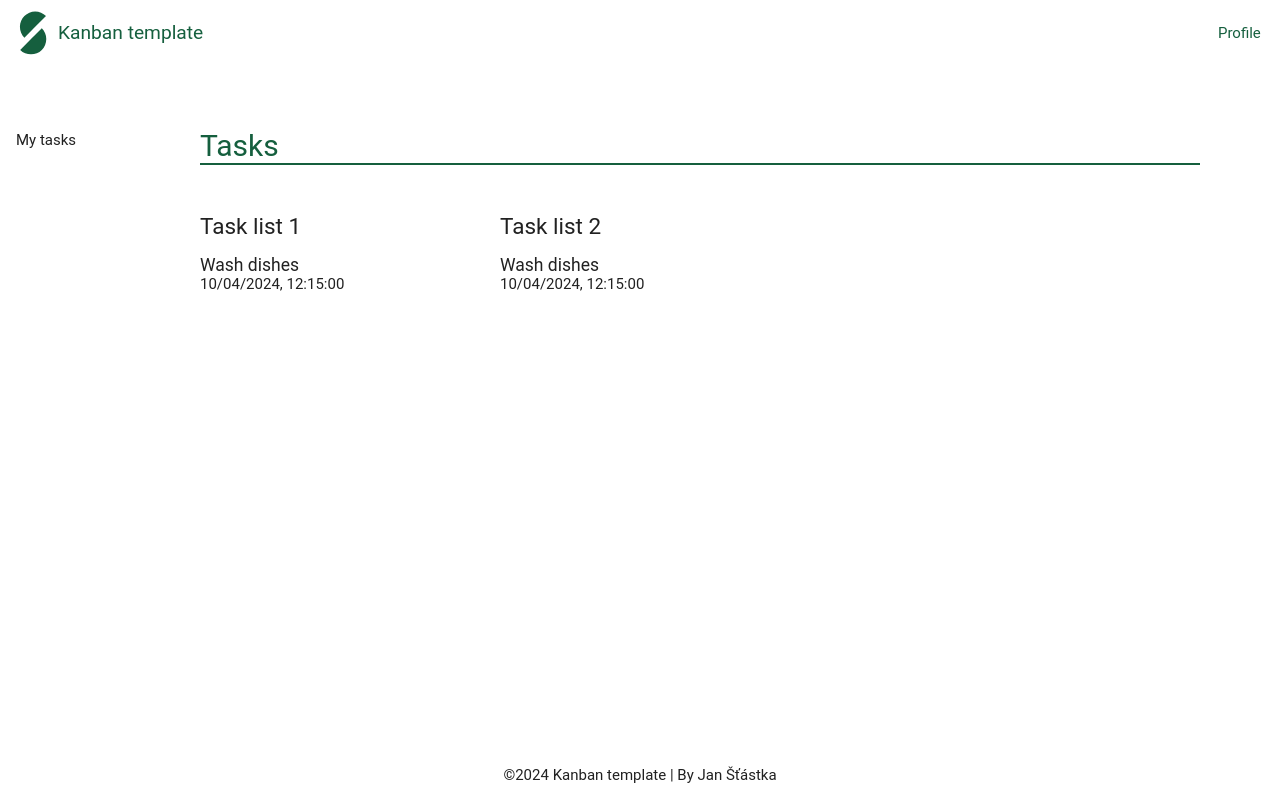
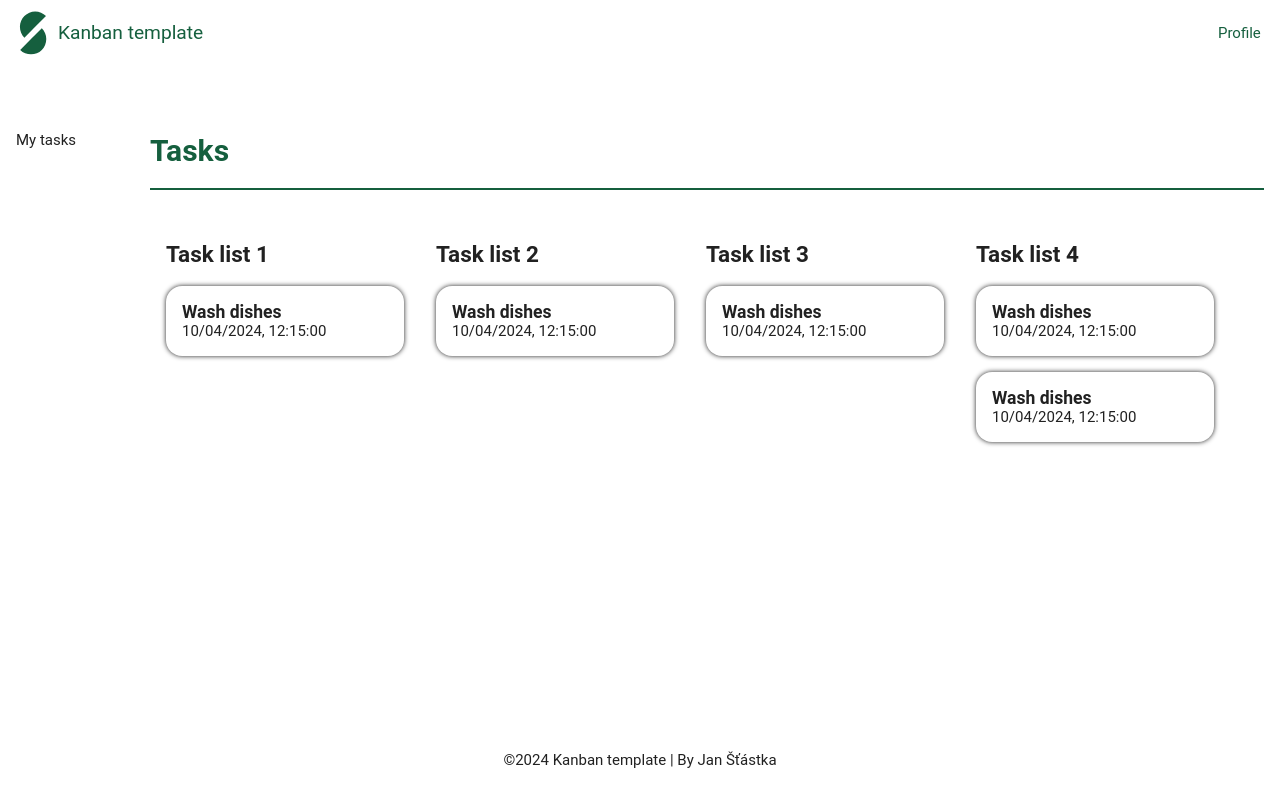
Before and after one commit to StastkaJan/vue-kanban, a Vue app: page / in a window 1280 px wide. Built offline with nearby package versions, Linux system fonts and the light colour scheme.

Commit message:
Adjusted and perfected design for tile layout

```diff
--- a/src/SidebarMenu.vue
+++ b/src/SidebarMenu.vue
@@ -17,7 +17,7 @@
 <style scoped>
 .basic-layout {
   display: grid;
-  grid-template-columns: minmax(100px, 200px) 1fr;
+  grid-template-columns: clamp(100px, 150px, 200px) 1fr;
 }
 
 nav {
--- a/src/assets/base.css
+++ b/src/assets/base.css
@@ -16,12 +16,11 @@
 *::before,
 *::after {
   box-sizing: border-box;
-  margin: 0;
-  font-weight: normal;
 }
 
 body {
   min-height: 100vh;
+  margin: 0;
   font-family: 'Roboto', Arial, Helvetica, sans-serif;
   font-size: 15px;
   color: var(--text-color);
--- a/src/components/TaskItem.vue
+++ b/src/components/TaskItem.vue
@@ -5,6 +5,21 @@ const { task } = defineProps<{ task: taskType }>()
 </script>
 
 <template>
-  <h3>{{ task.name }}</h3>
-  <span>{{ task.dueDate.toLocaleString('en-GB') }}</span>
+  <div draggable="true">
+    <h3>{{ task.name }}</h3>
+    <span>{{ task.dueDate.toLocaleString('en-GB') }}</span>
+  </div>
 </template>
+
+<style scoped>
+div {
+  margin: 1rem 0;
+  padding: 1rem;
+  border-radius: 1rem;
+  box-shadow: 0 0 .3rem var(--text-color);
+}
+
+h3 {
+  margin: 0;
+}
+</style>
--- a/src/components/TasksList.vue
+++ b/src/components/TasksList.vue
@@ -7,7 +7,7 @@ const { list } = defineProps<{ list: tasksListType }>()
 </script>
 
 <template>
-  <section>
+  <section @dragover.prevent>
     <h2>{{ list.name }}</h2>
 
     <div>
@@ -18,10 +18,8 @@ const { list } = defineProps<{ list: tasksListType }>()
 
 <style scoped>
 section {
-  width: 300px;
-}
-
-h2 {
-  margin-bottom: 1rem;
+  flex-shrink: 0;
+  width: 270px;
+  padding: 1rem;
 }
 </style>
--- a/src/views/TasksView.vue
+++ b/src/views/TasksView.vue
@@ -22,6 +22,30 @@ let lists = reactive<tasksListType[]>([{
     dueDate: new Date(2024, 3, 10, 12, 15),
     comments: []
   }]
+}, {
+  name: 'Task list 3',
+  tasks: [{
+    id: 1,
+    name: 'Wash dishes',
+    description: 'Lorem impsum dolor sit amet',
+    dueDate: new Date(2024, 3, 10, 12, 15),
+    comments: []
+  }]
+}, {
+  name: 'Task list 4',
+  tasks: [{
+    id: 1,
+    name: 'Wash dishes',
+    description: 'Lorem impsum dolor sit amet',
+    dueDate: new Date(2024, 3, 10, 12, 15),
+    comments: []
+  }, {
+    id: 2,
+    name: 'Wash dishes',
+    description: 'Lorem impsum dolor sit amet',
+    dueDate: new Date(2024, 3, 10, 12, 15),
+    comments: []
+  }]
 }])
 </script>
 
@@ -40,11 +64,12 @@ let lists = reactive<tasksListType[]>([{
 <style scoped>
 main {
   min-height: 70vh;
-  margin-right: 5rem;
+  margin-right: 1rem;
+  overflow: auto;
 }
 
 header {
-  margin-bottom: 3rem;
+  margin-bottom: 1rem;
   border-bottom: 2px solid var(--prim-color);
 }
 
@@ -54,5 +79,6 @@ h1 {
 
 div {
   display: flex;
+  overflow: auto;
 }
 </style>
```
